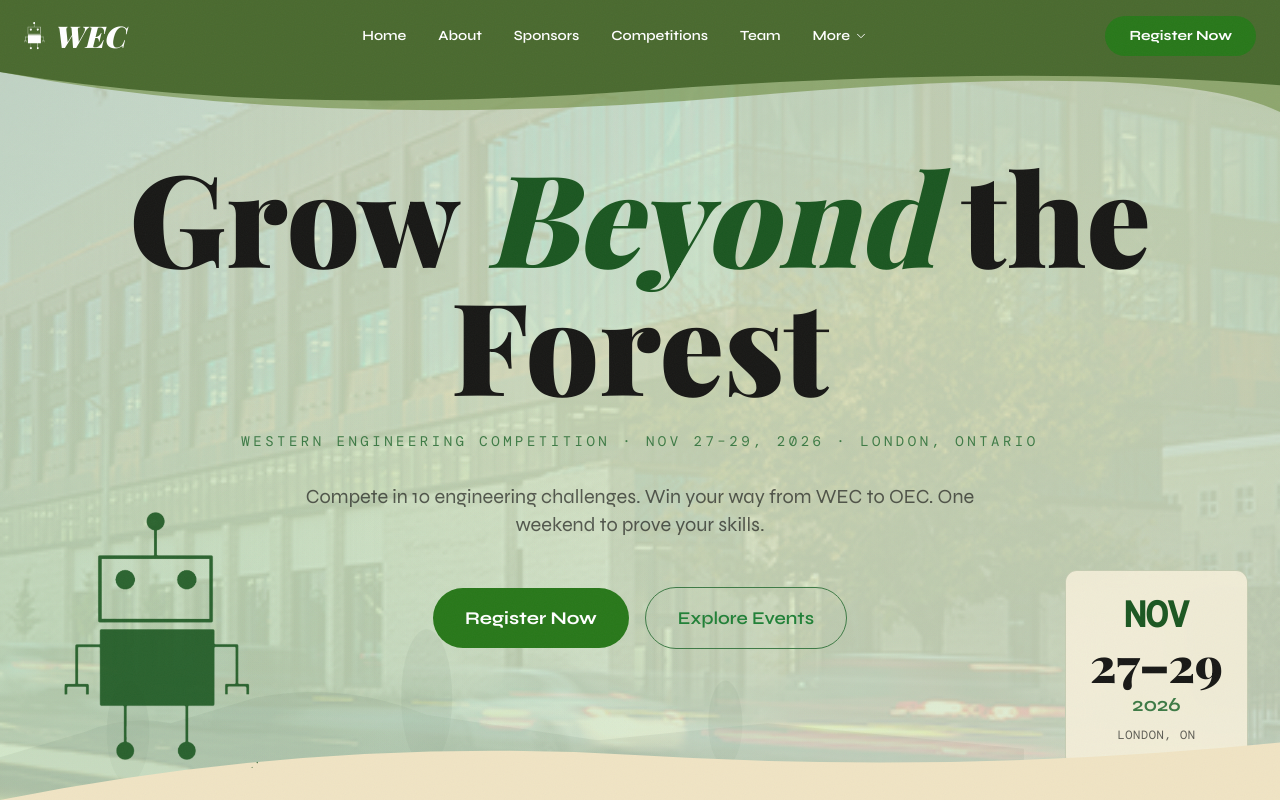
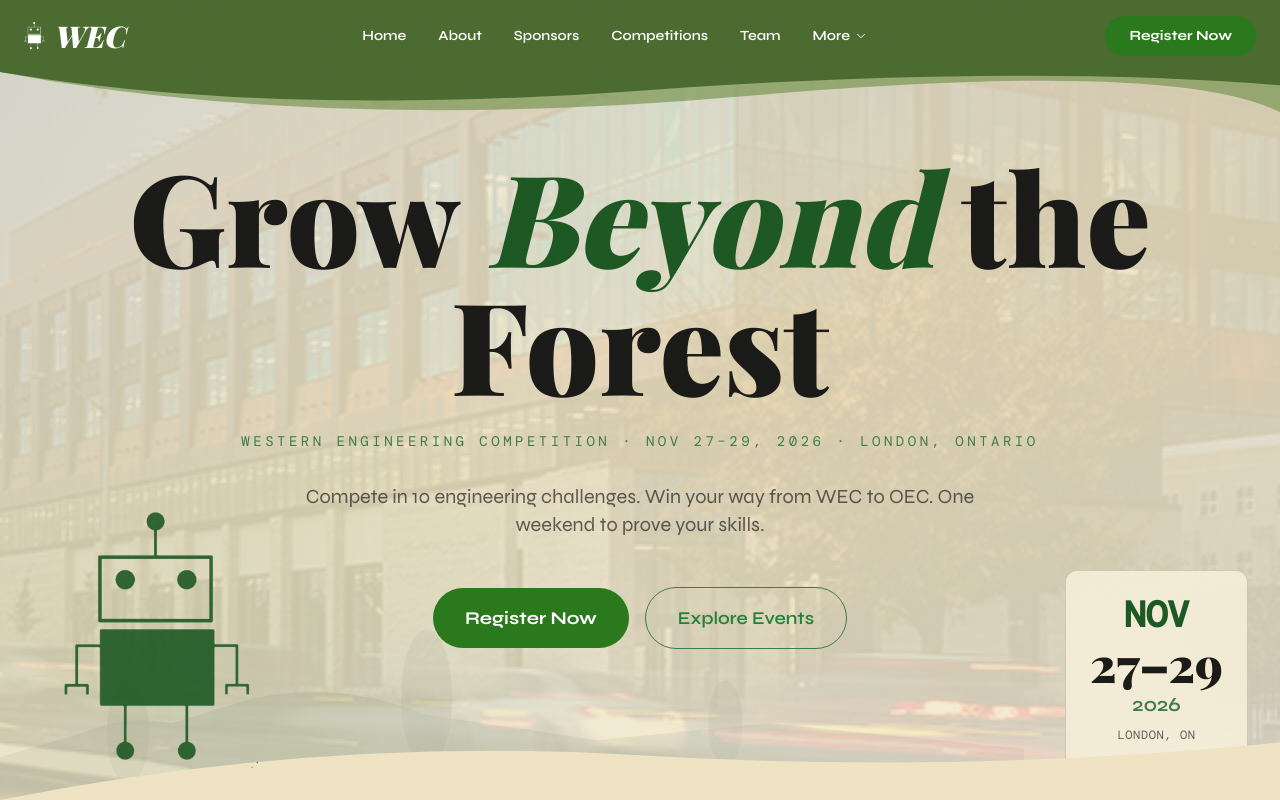
Before and after one commit to Anomaly-E-E/WEC, a React (Vite) app: page / in a window 1280 px wide. Shown: the top 800 px of the page. Built offline with nearby package versions, Linux system fonts and the light colour scheme; a web font is replaced by a local one.

Commit message:
Revert hero overlay colors from green back to cream
Co-Authored-By: Claude Sonnet 5 <noreply@anthropic.com>

```diff
--- a/src/styles/globals.css
+++ b/src/styles/globals.css
@@ -21,8 +21,8 @@
   --border-forest-rgba: rgba(46, 96, 58, 0.22);
   --backdrop-forest-rgba: rgba(248, 241, 220, 0.85);
   --glow-green-rgba: rgba(46, 96, 58, 0.15);
-  --hero-overlay-1: rgba(222, 237, 212, 0.82);
-  --hero-overlay-2: rgba(208, 229, 196, 0.88);
+  --hero-overlay-1: rgba(248, 241, 220, 0.82);
+  --hero-overlay-2: rgba(240, 228, 196, 0.88);
   --hero-glow-1: rgba(232, 220, 182, 0.55);
   --hero-glow-2: rgba(32, 128, 55, 0.18);
   --banner-solid: 74 106 47;
```
